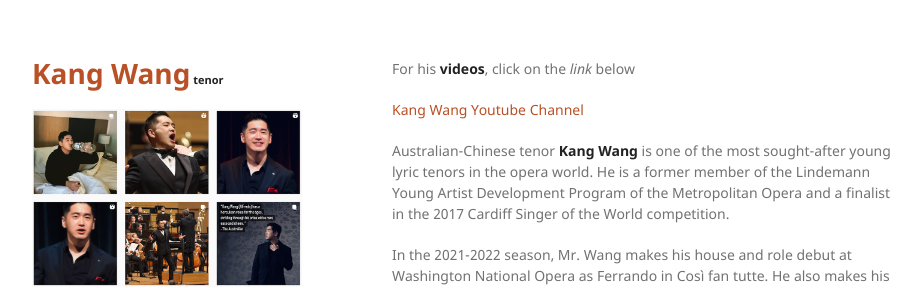
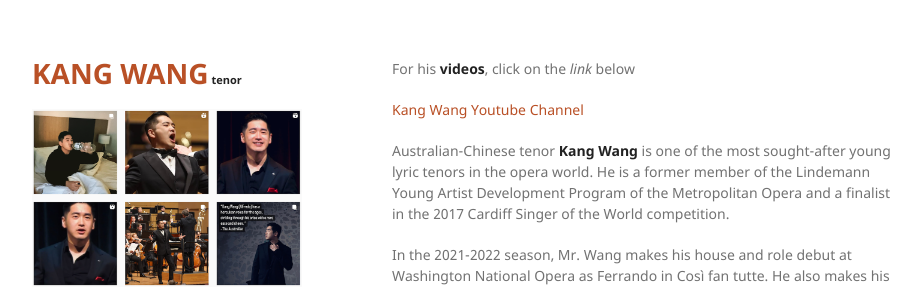
Before and after one commit to kwopera/tkw, a Jekyll site: the page built from index.md, in a window 1280 px wide. Shown: the top 288 px of the page, without its empty margins (178-1101 px from the left). Built offline with Jekyll 4.4.1, drawn with Linux system fonts in a browser that asks for light colours.

```diff
--- a/_config.yml
+++ b/_config.yml
@@ -1,4 +1,4 @@
-title: Kang Wang
+title: KANG WANG
 logo: /assets/img/logo.png
 description: Information about tenor Kang Wang
 show_downloads: true
```
